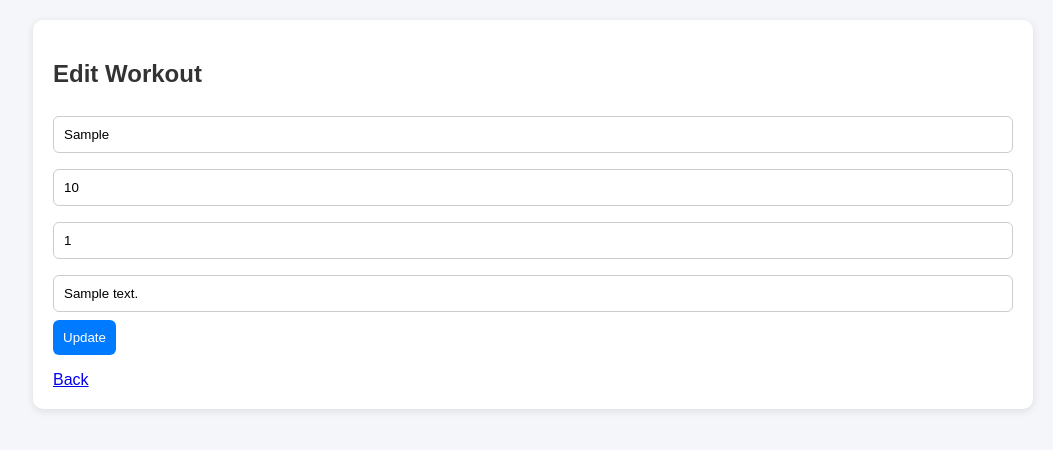
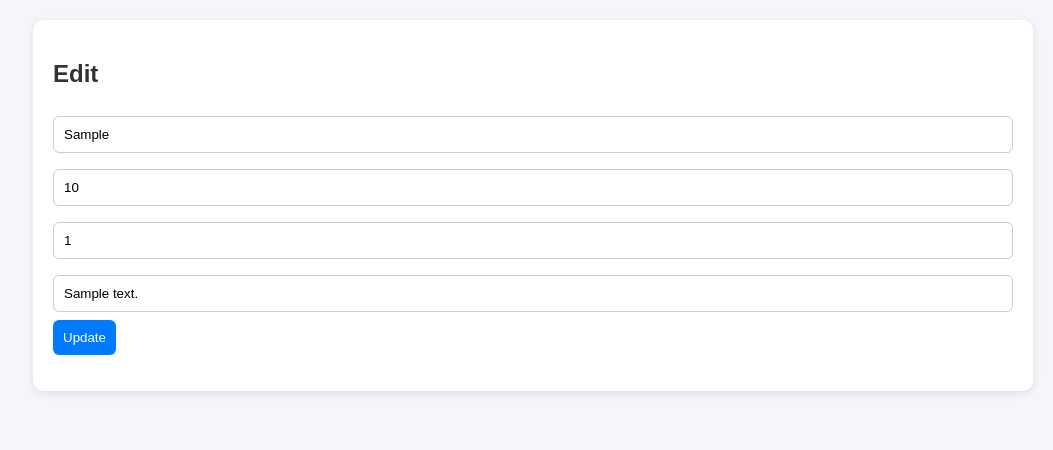
Before and after one commit to rajeshjhenkar338-byte/Fitness-app, a Flask app: page /edit/1 in a window 1280 px wide. Shown: the top 450 px of the page, without its empty margins (227-1280 px from the left). Run offline with Flask 3, Linux system fonts and the light colour scheme; tables that the repository leaves empty hold one stand-in row (values such as "Sample post").

Commit message:
Update edit.html

```diff
--- a/templates/edit.html
+++ b/templates/edit.html
@@ -1,9 +1,7 @@
 <link rel="stylesheet" href="/static/style.css">
-
 <div class="main">
 <div class="card">
-    <h2>Edit Workout</h2>
-
+<h2>Edit</h2>
 <form method="POST">
 <input name="workout" value="{{w[2]}}">
 <input name="duration" value="{{w[3]}}">
@@ -11,7 +9,5 @@
 <input name="notes" value="{{w[5]}}">
 <button>Update</button>
 </form>
-
-    <a href="/dashboard">Back</a>
 </div>
 </div>
```
Lines whose indentation alone changed are shown as unchanged.
